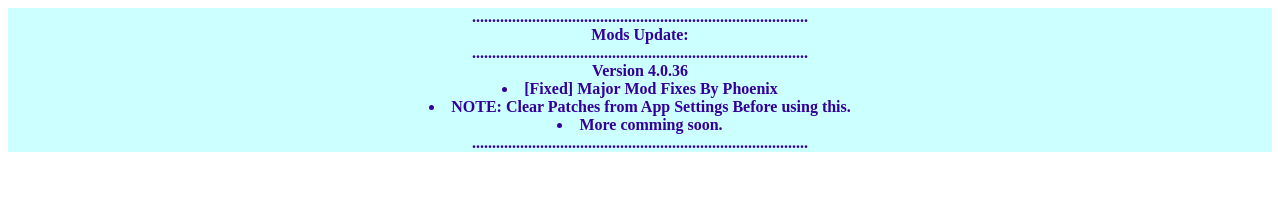
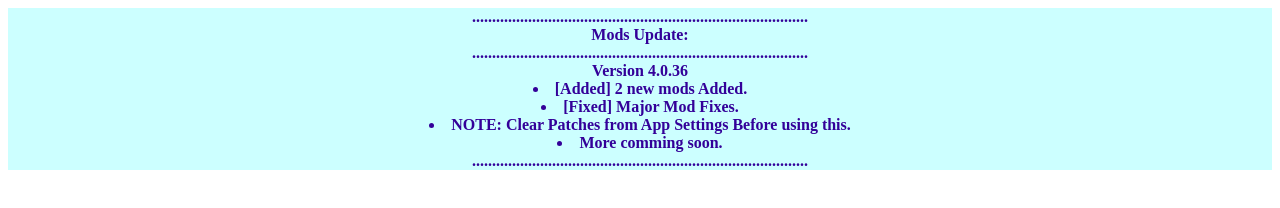
Before and after one commit to kp7742/kp7742.github.io, a plain HTML site: page update/CL2.html in a window 1280 px wide. Drawn offline with Linux system fonts and the light colour scheme.

Commit message:
Superpatcher Mod Update

```diff
--- a/update/CL2.html
+++ b/update/CL2.html
@@ -51,7 +51,8 @@ color: #330099;
 ....................................................................................
 </strong>
 <div>Version 4.0.36</div>
-<li>[Fixed] Major Mod Fixes By Phoenix</li>
+<li>[Added] 2 new mods Added.</li>
+<li>[Fixed] Major Mod Fixes.</li>
 <li>NOTE: Clear Patches from App Settings Before using this.</li>
 <li>More comming soon.</li>
 ....................................................................................
```
Also changed, not shown: update/Updates.html (+2 -2 lines), 2 other files.
